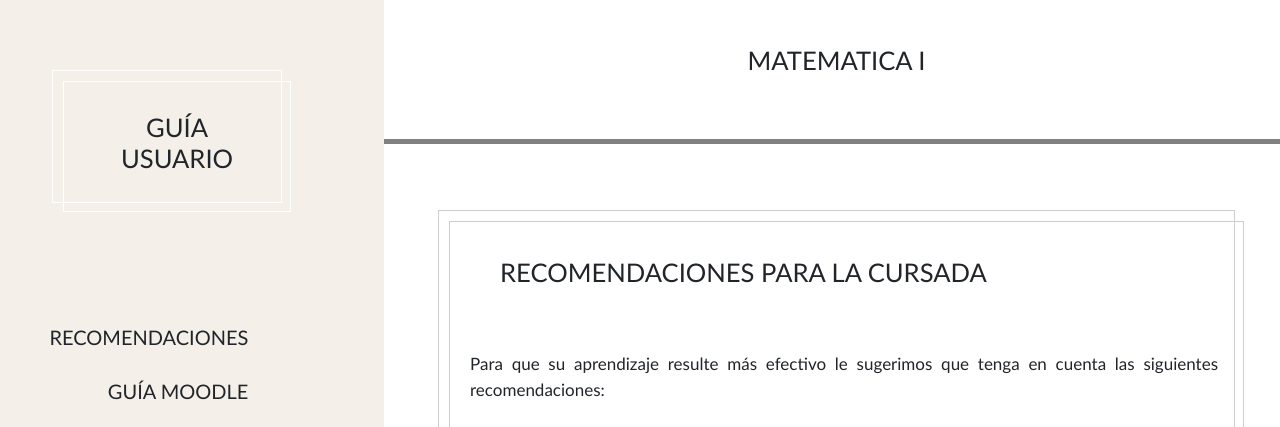
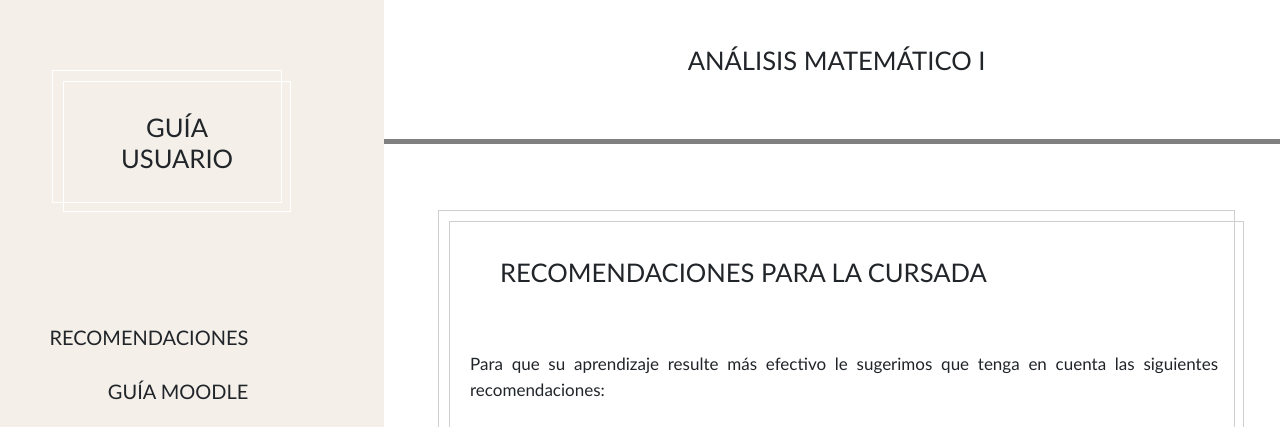
Before and after one commit to guiausuario/guiausuario.github.io, a plain HTML site: page index.html in a window 1280 px wide. Shown: the top 427 px of the page. Drawn offline with Linux system fonts and the light colour scheme.

Commit message:
Update index.html

```diff
--- a/index.html
+++ b/index.html
@@ -5,7 +5,7 @@
     <meta name="viewport" content="width=device-width, initial-scale=1.0" />
     <meta http-equiv="X-UA-Compatible" content="ie=edge" />
 
-    <title>Curso Matemática I</title>
+    <title>Análisis Matemático I</title>
 <!--
 DREAM PULSE
 https://templatemo.com/tm-536-dream-pulse
@@ -69,7 +69,7 @@ https://templatemo.com/tm-536-dream-pulse
 
 			</section>
 			  <div align="center">
-			<h1 class="tm-brand text-uppercase">Matematica I</h1> </div>
+			<h1 class="tm-brand text-uppercase">Análisis Matemático I</h1> </div>
 			  </br>
 		  </div>
 
```
